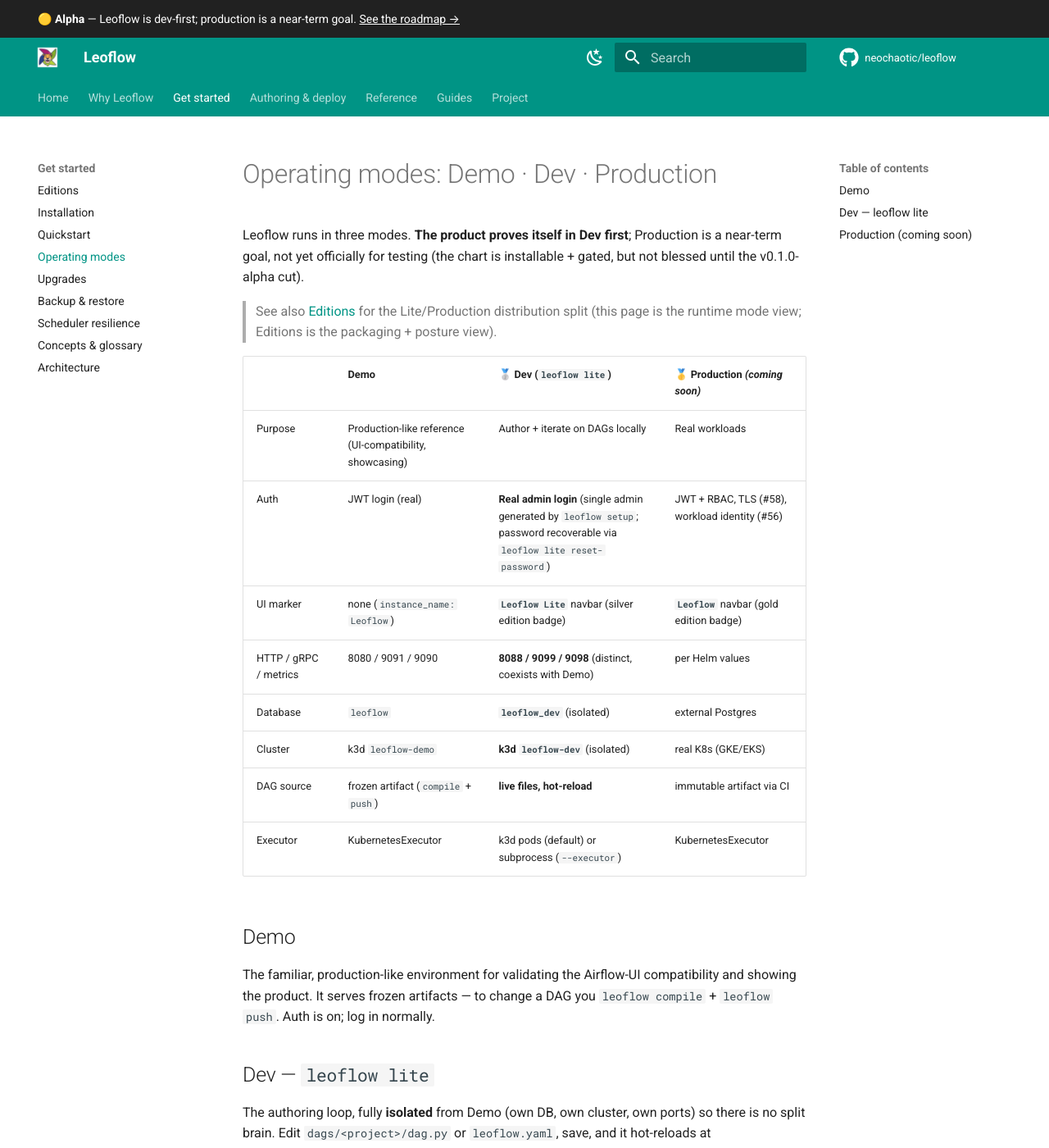
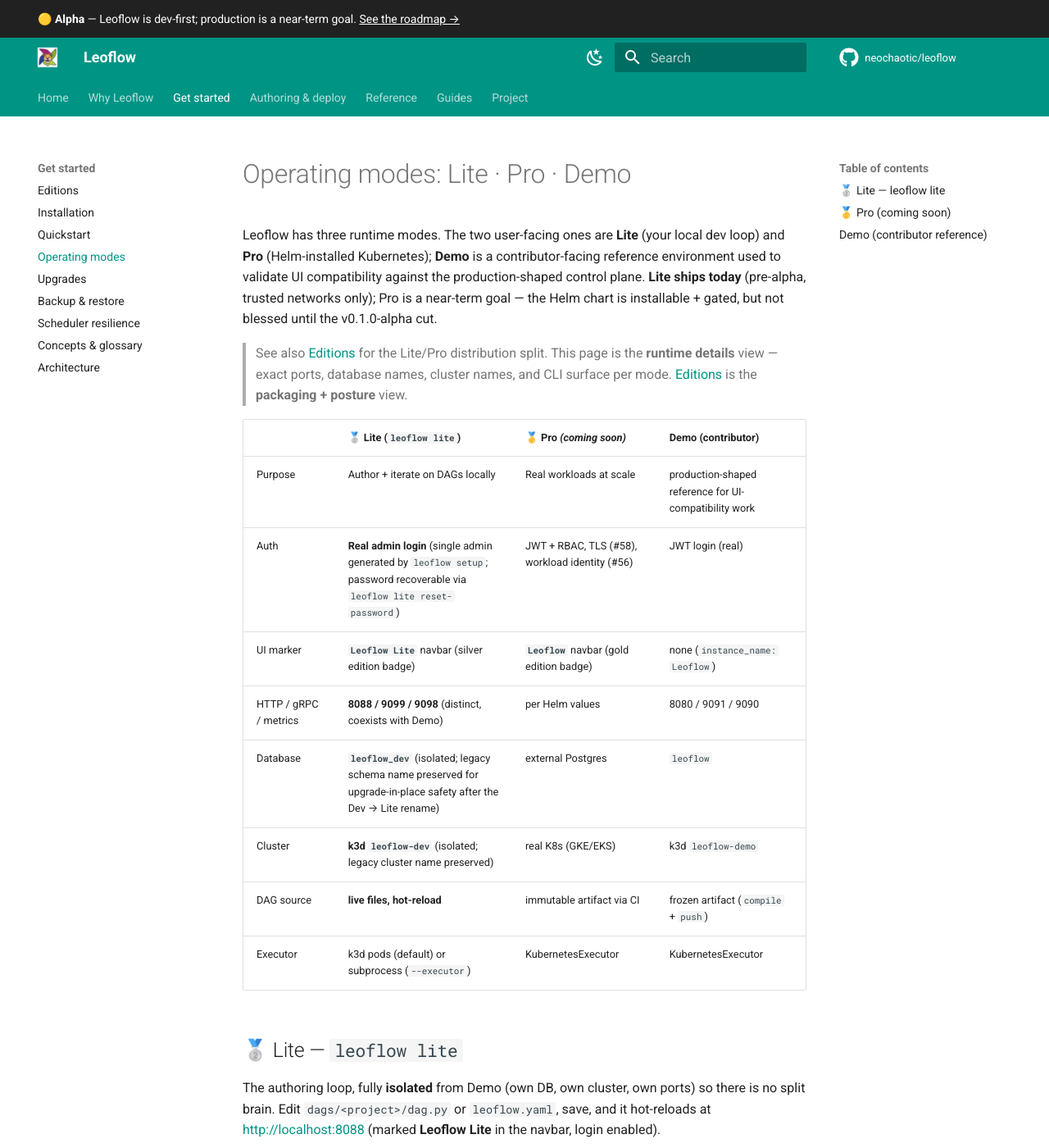
Before and after one commit to neochaotic/leoflow, an MkDocs documentation site: the page built from docs/operating-modes.md, in a window 1280 px wide and 1400 px high. Shown: the whole window at 82% size. Built offline with MkDocs 1.6.1 and Material for MkDocs 9.7.7, drawn with Linux system fonts in a browser that asks for light colours; comment, search, counter and statistics services are not loaded; some of the changed text lies outside the part shown.

Commit message:
docs(aaa-pass): rewrite operating-modes around Lite + Pro (drop stale Dev framing)
Follow-up to the front-door AAA pass (#302). operating-modes.md still
defined a two-axis taxonomy where "Dev mode" and "Lite edition" pointed
at the same thing — confusing for a user reading the page right after
editions.md.

Changes:

* Reorder around the user mental model — Lite first (the main user-facing
  mode), then Pro (coming), then Demo (contributor reference). Old order
  put Demo in column 1, which only makes sense for an internal
  audience.
* Rename "Dev" mode → "Lite" mode throughout the page. The two names
  referred to the same thing post-rename; using one ("Lite") removes
  the question "wait, is Dev the same as Lite?". The internal storage
  names (`leoflow_dev` database, `leoflow-dev` k3d cluster) are
  preserved for upgrade-in-place safety, and the table cells now
  flag that explicitly so an operator inspecting the running system
  is not surprised.
* Rename Production → Pro per the user's explicit branding directive
  (2026-06-02): the editions are "Lite" and "Pro". Lowercase
  "production" stays generic for the deployment-environment concept
  (e.g., "production-shaped reference").
* Mark Demo unambiguously as a contributor-facing reference: it is
  not part of the end-user surface, only the target of UI-compat work.

```diff
--- a/docs/operating-modes.md
+++ b/docs/operating-modes.md
@@ -1,32 +1,34 @@
-# Operating modes: Demo · Dev · Production
+# Operating modes: Lite · Pro · Demo
 
-Leoflow runs in three modes. **The product proves itself in Dev first**;
-Production is a near-term goal, not yet officially for testing (the chart
-is installable + gated, but not blessed until the v0.1.0-alpha cut).
+Leoflow has three runtime modes. The two user-facing ones are **Lite** (your
+local dev loop) and **Pro** (Helm-installed Kubernetes); **Demo** is a
+contributor-facing reference environment used to validate UI compatibility
+against the production-shaped control plane. **Lite ships today** (pre-alpha,
+trusted networks only); Pro is a near-term goal — the Helm chart is
+installable + gated, but not blessed until the v0.1.0-alpha cut.
 
-> See also [Editions](editions.md) for the Lite/Production distribution split
-> (this page is the runtime mode view; Editions is the packaging + posture view).
+> See also [Editions](editions.md) for the Lite/Pro distribution split.
+> This page is the **runtime details** view — exact ports, database names,
+> cluster names, and CLI surface per mode. [Editions](editions.md) is the
+> **packaging + posture** view.
 
-| | **Demo** | 🥈 **Dev** (`leoflow lite`) | 🥇 **Production** *(coming soon)* |
+| | 🥈 **Lite** (`leoflow lite`) | 🥇 **Pro** *(coming soon)* | **Demo** (contributor) |
 |---|---|---|---|
-| Purpose | Production-like reference (UI-compatibility, showcasing) | Author + iterate on DAGs locally | Real workloads |
-| Auth | JWT login (real) | **Real admin login** (single admin generated by `leoflow setup`; password recoverable via `leoflow lite reset-password`) | JWT + RBAC, TLS (#58), workload identity (#56) |
-| UI marker | none (`instance_name: Leoflow`) | **`Leoflow Lite`** navbar (silver edition badge) | **`Leoflow`** navbar (gold edition badge) |
-| HTTP / gRPC / metrics | 8080 / 9091 / 9090 | **8088 / 9099 / 9098** (distinct, coexists with Demo) | per Helm values |
-| Database | `leoflow` | **`leoflow_dev`** (isolated) | external Postgres |
-| Cluster | k3d `leoflow-demo` | **k3d `leoflow-dev`** (isolated) | real K8s (GKE/EKS) |
-| DAG source | frozen artifact (`compile` + `push`) | **live files, hot-reload** | immutable artifact via CI |
-| Executor | KubernetesExecutor | k3d pods (default) or subprocess (`--executor`) | KubernetesExecutor |
+| Purpose | Author + iterate on DAGs locally | Real workloads at scale | production-shaped reference for UI-compatibility work |
+| Auth | **Real admin login** (single admin generated by `leoflow setup`; password recoverable via `leoflow lite reset-password`) | JWT + RBAC, TLS (#58), workload identity (#56) | JWT login (real) |
+| UI marker | **`Leoflow Lite`** navbar (silver edition badge) | **`Leoflow`** navbar (gold edition badge) | none (`instance_name: Leoflow`) |
+| HTTP / gRPC / metrics | **8088 / 9099 / 9098** (distinct, coexists with Demo) | per Helm values | 8080 / 9091 / 9090 |
+| Database | **`leoflow_dev`** (isolated; legacy schema name preserved for upgrade-in-place safety after the Dev → Lite rename) | external Postgres | `leoflow` |
+| Cluster | **k3d `leoflow-dev`** (isolated; legacy cluster name preserved) | real K8s (GKE/EKS) | k3d `leoflow-demo` |
+| DAG source | **live files, hot-reload** | immutable artifact via CI | frozen artifact (`compile` + `push`) |
+| Executor | k3d pods (default) or subprocess (`--executor`) | KubernetesExecutor | KubernetesExecutor |
 
-## Demo
-The familiar, production-like environment for validating the Airflow-UI
-compatibility and showing the product. It serves frozen artifacts — to change a
-DAG you `leoflow compile` + `leoflow push`. Auth is on; log in normally.
+## 🥈 Lite — `leoflow lite`
 
-## Dev — `leoflow lite`
-The authoring loop, fully **isolated** from Demo (own DB, own cluster, own ports)
-so there is no split brain. Edit `dags/<project>/dag.py` or `leoflow.yaml`, save,
-and it hot-reloads at <http://localhost:8088> (marked **Leoflow Lite** in the navbar, login enabled).
+The authoring loop, fully **isolated** from Demo (own DB, own cluster, own
+ports) so there is no split brain. Edit `dags/<project>/dag.py` or
+`leoflow.yaml`, save, and it hot-reloads at <http://localhost:8088> (marked
+**Leoflow Lite** in the navbar, login enabled).
 
 ![Leoflow Lite — home dashboard](assets/screenshots/dev-graph.png)
 
@@ -35,12 +37,19 @@
   the base image, and the `leoflow_dev` database.
 - `leoflow lite dags/hello` — run a project (cluster-mode: real pods).
 - `leoflow lite --executor=subprocess dags/hello` — fast host loop (no image build).
-- `leoflow db migrate|reset` — manage the dev database (Airflow-style).
+- `leoflow db migrate|reset` — manage the Lite database (Airflow-style).
 
-Dev runs user code unsandboxed (subprocess) or in throwaway pods (k3d); it is for
-local development only.
+Lite runs user code unsandboxed (subprocess) or in throwaway pods (k3d); it is
+for local development only.
 
-## Production *(coming soon)*
+The Dev → Lite rename is a **product/branding** change — the internal storage
+names (`leoflow_dev` database, `leoflow-dev` k3d cluster) are preserved so
+existing installs upgrade in place. New documentation uses "Lite" everywhere;
+old `leoflow_dev` references in the database name itself are deliberately
+left alone.
+
+## 🥇 Pro *(coming soon)*
+
 Real cluster install via the **[Helm chart](helm-chart.md)** (chart-test
 gated, multi-arch images published per release, signed with cosign).
 Hardening templates ship as opt-in toggles: HPA + PDB + NetworkPolicy +
@@ -48,9 +57,18 @@
 v0.1.0-alpha cut clears the user's hands-on validation — but the chart is
 installable today against any K8s cluster with external Postgres + Redis.
 
-Pending Production work (tracked separately): TLS on the agent channel
+Pending Pro work (tracked separately): TLS on the agent channel
 (#58), keyless cloud auth via workload identity (#56), least-privilege
 secret scoping (#59).
 
-> See [Editions](editions.md) for the Lite/Production split (same engine,
+## Demo *(contributor reference)*
+
+The familiar, production-like environment **for contributors** to validate
+the Airflow-UI compatibility and showcase the product. It serves frozen
+artifacts — to change a DAG you `leoflow compile` + `leoflow push`. Auth is
+on; log in normally. Demo is not part of the end-user surface; it is the
+target for [UI compatibility](ui-compatibility.md) work and is referenced
+from the [contributing guide](contributing.md).
+
+> See [Editions](editions.md) for the Lite/Pro split (same engine,
 > different distribution + posture).
```
